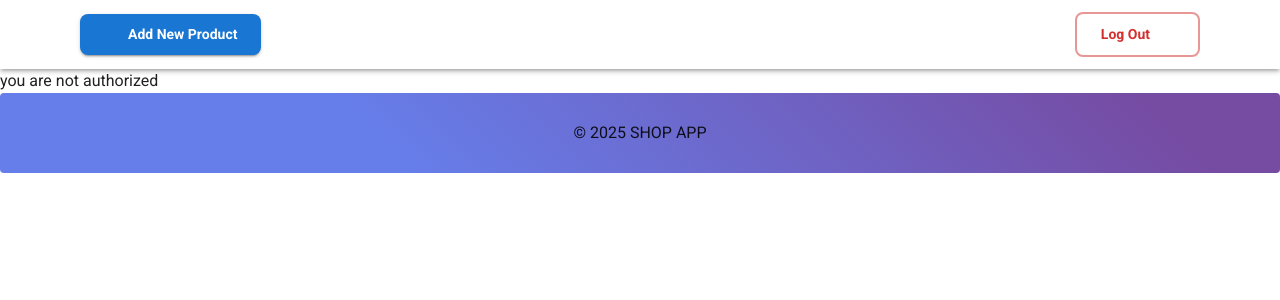
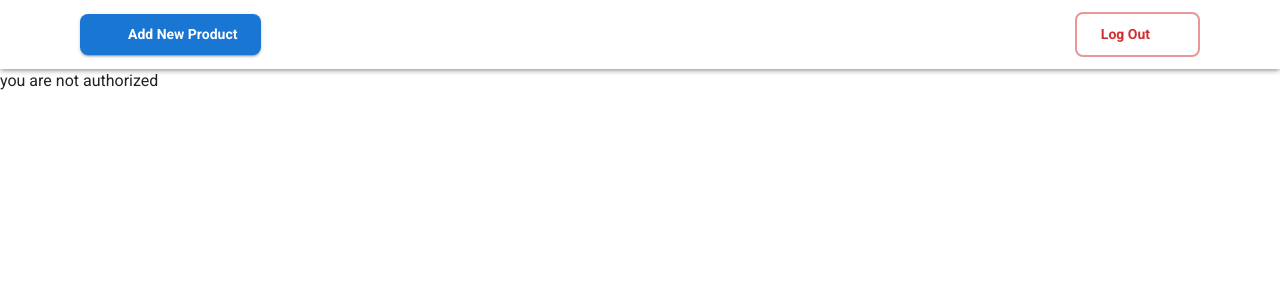
Before and after one commit to farshad-1988/next-shop-front, a Next.js app: page /admin in a window 1280 px wide. Shown: the top 300 px of the page. Built offline with nearby package versions, Linux system fonts and the light colour scheme; no server answers; some icons are missing; what @mui/material-nextjs would draw is missing.

Commit message:
fix-style:set min height of main section to 100vh in layout

```diff
--- a/src/app/layout.tsx
+++ b/src/app/layout.tsx
@@ -1,7 +1,7 @@
 import type { Metadata } from "next";
 import "./globals.css";
 import Header from "./(layoutsComp)/Header";
-import { CssBaseline, ThemeProvider } from "@mui/material";
+import { CssBaseline, Grid, ThemeProvider } from "@mui/material";
 import theme from "@/theme";
 import { Roboto } from "next/font/google";
 import Footer from "./(layoutsComp)/Footer";
@@ -34,7 +34,7 @@
             <ThemeProvider theme={theme}>
               <CssBaseline />
               <Header />
-              {children}
+              <Grid sx={{ minHeight: "100vh" }}>{children}</Grid>
               <Footer />
             </ThemeProvider>
           </AppRouterCacheProvider>
```
